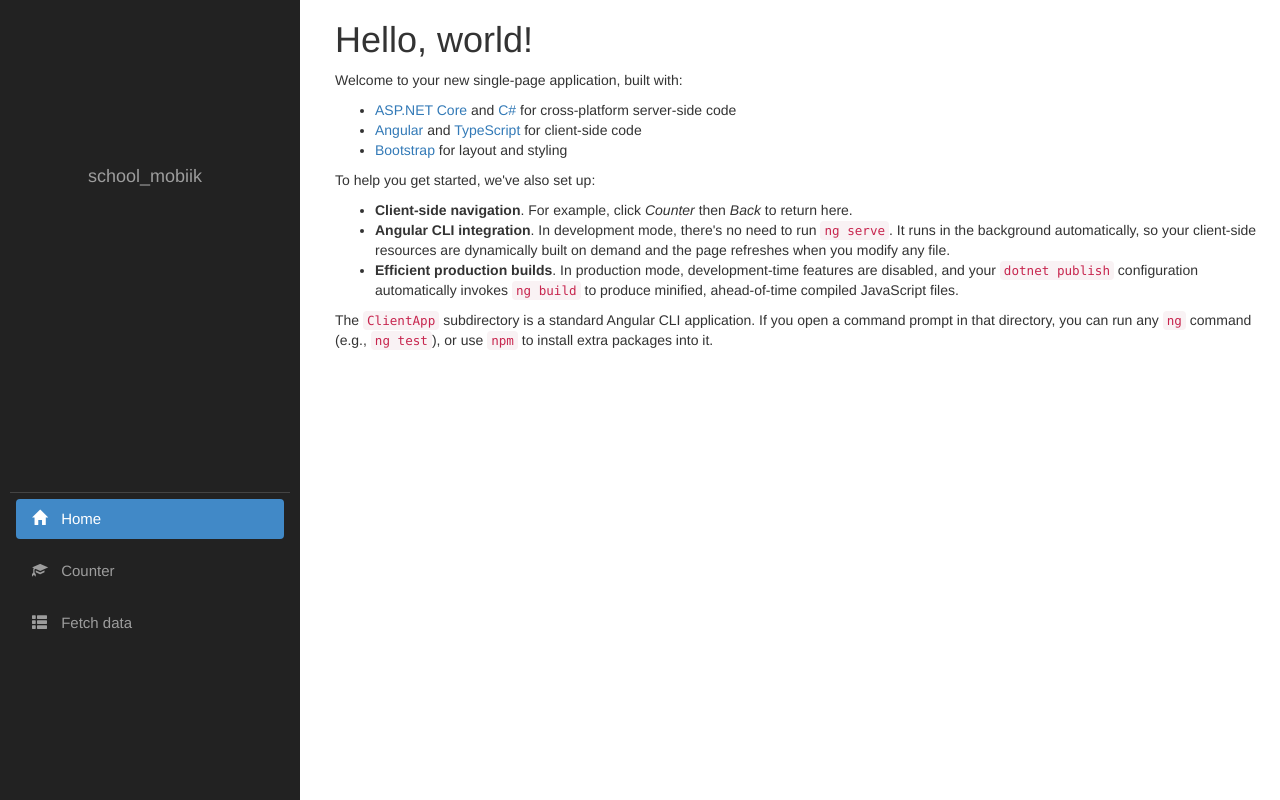
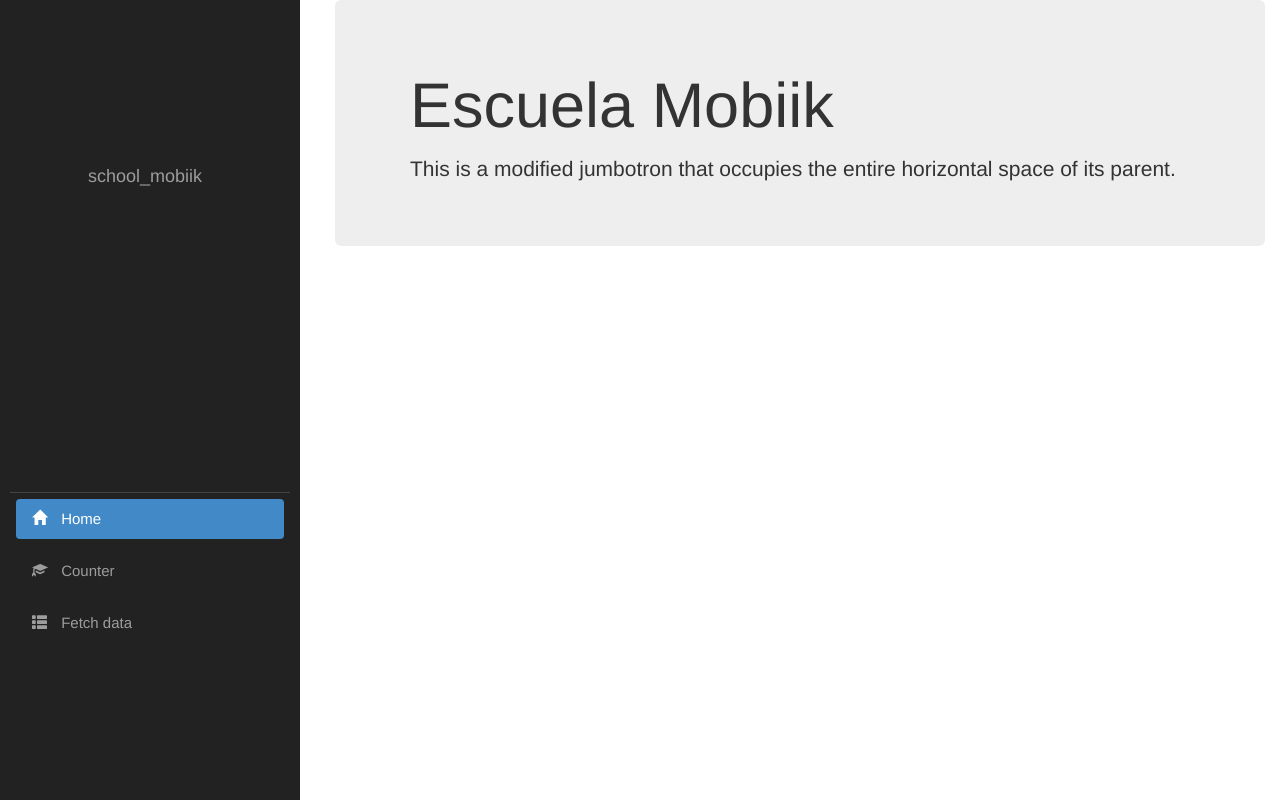
Before and after one commit to seiskari/School-Mobiik, an Angular app in the folder school-mobiik/school-mobiik/ClientApp/: page / in a window 1280 px wide. Built offline with nearby package versions, Linux system fonts and the light colour scheme.

Commit message:
Modificación de home component

```diff
--- a/school-mobiik/school-mobiik/ClientApp/src/app/components/home/home.component.html
+++ b/school-mobiik/school-mobiik/ClientApp/src/app/components/home/home.component.html
@@ -1,14 +1,7 @@
-<h1>Hello, world!</h1>
-<p>Welcome to your new single-page application, built with:</p>
-<ul>
-  <li><a href='https://get.asp.net/'>ASP.NET Core</a> and <a href='https://msdn.microsoft.com/en-us/library/67ef8sbd.aspx'>C#</a> for cross-platform server-side code</li>
-  <li><a href='https://angular.io/'>Angular</a> and <a href='http://www.typescriptlang.org/'>TypeScript</a> for client-side code</li>
-  <li><a href='http://getbootstrap.com/'>Bootstrap</a> for layout and styling</li>
-</ul>
-<p>To help you get started, we've also set up:</p>
-<ul>
-  <li><strong>Client-side navigation</strong>. For example, click <em>Counter</em> then <em>Back</em> to return here.</li>
-  <li><strong>Angular CLI integration</strong>. In development mode, there's no need to run <code>ng serve</code>. It runs in the background automatically, so your client-side resources are dynamically built on demand and the page refreshes when you modify any file.</li>
-  <li><strong>Efficient production builds</strong>. In production mode, development-time features are disabled, and your <code>dotnet publish</code> configuration automatically invokes <code>ng build</code> to produce minified, ahead-of-time compiled JavaScript files.</li>
-</ul>
-<p>The <code>ClientApp</code> subdirectory is a standard Angular CLI application. If you open a command prompt in that directory, you can run any <code>ng</code> command (e.g., <code>ng test</code>), or use <code>npm</code> to install extra packages into it.</p>
+
+<div class="jumbotron jumbotron-fluid">
+  <div class="container">
+    <h1 class="display-4">Escuela Mobiik</h1>
+    <p class="lead">This is a modified jumbotron that occupies the entire horizontal space of its parent.</p>
+  </div>
+</div>
```
